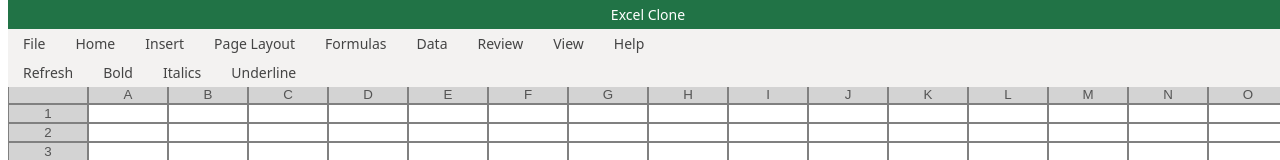
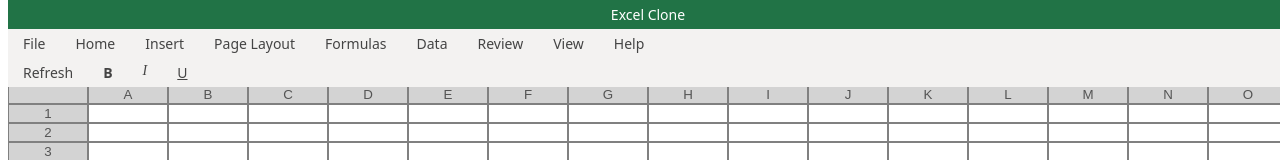
Before and after one commit to MasonYi123/ExcelClone, a plain HTML site: page index.html in a window 1280 px wide. Shown: the top 160 px of the page. Drawn offline with Linux system fonts and the light colour scheme.

Commit message:
Changed formatting buttons to be more appropriate.

```diff
--- a/index.html
+++ b/index.html
@@ -22,9 +22,9 @@
       </div>
       <div class="menu">
         <div class="refreshButton" onclick="render()">Refresh</div>
-        <div class="boldButton" onclick="bold()">Bold</div>
-        <div class="italicsButton" onclick="italics()">Italics</div>
-        <div class="underlineButton" onclick="underline()">Underline</div>
+        <div class="boldButton" onclick="bold()">B</div>
+        <div class="italicsButton" onclick="italics()">I</div>
+        <div class="underlineButton" onclick="underline()">U</div>
       </div>
     </div>
 
--- a/style.css
+++ b/style.css
@@ -39,6 +39,17 @@ body {
     color: black;
 }
 
+.menu .boldButton {
+    font-weight: bold;
+}
+.menu .italicsButton {
+    font-family:'Times New Roman';
+    font-style: italic;
+}
+.menu .underlineButton {
+    text-decoration: underline;
+}
+
 .row {
     display: flex;
 }
```
